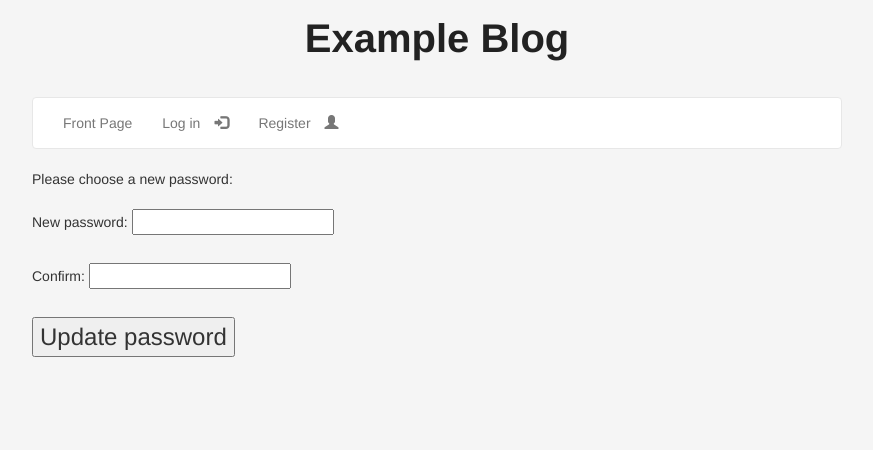
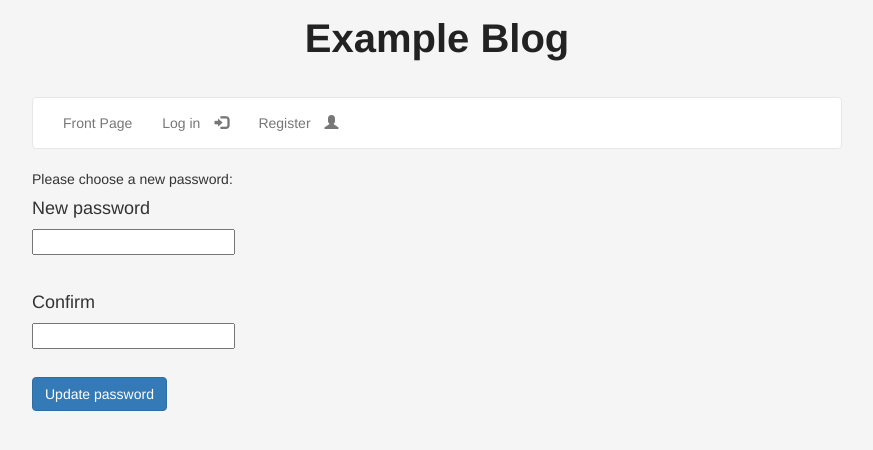
Before and after one commit to tstillwell/appengine_multiblog, a Python web app: template templates/resetpassword.html in a window 1280 px wide. Shown: the top 450 px of the page, without its empty margins (203-1076 px from the left). Run offline with Jinja, Linux system fonts and the light colour scheme; the template is opened without the code that fills it, so the values that code supplies are empty; some libraries are stand-ins or nearby versions.

Commit message:
Decorated resetpassword form

```diff
--- a/templates/resetpassword.html
+++ b/templates/resetpassword.html
@@ -2,14 +2,16 @@
 
 {% block content %}
 {%if not password_udpated %}
-<div class="new-password-form">
+<div class="new-password-form form-group">
   Please choose a new password:
-  <br><br>
+  <br>
   <form method="post">
-    New password: <input type="password" name="password">
+    <h4> New password </h4>
+    <input type="password" name="password">
+    <h4> Confirm </h4>
+    <input type="password" name="verify">
     <br>
-    Confirm: <input type="password" name="verify">
-    <br><input type="submit" value="Update password">
+    <button type="submit" class="btn btn-primary"> Update password </button>
   </form>
   <br>
   {{error}}
```
